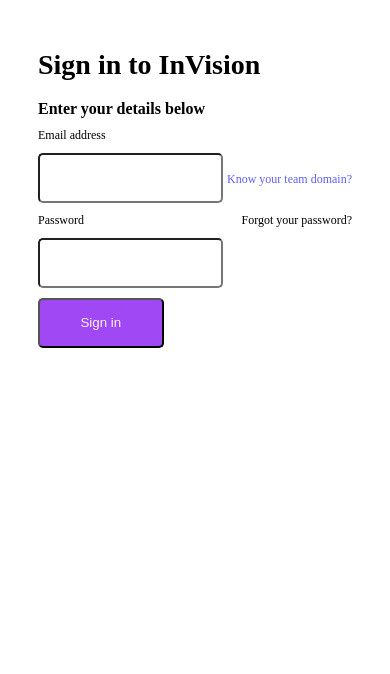
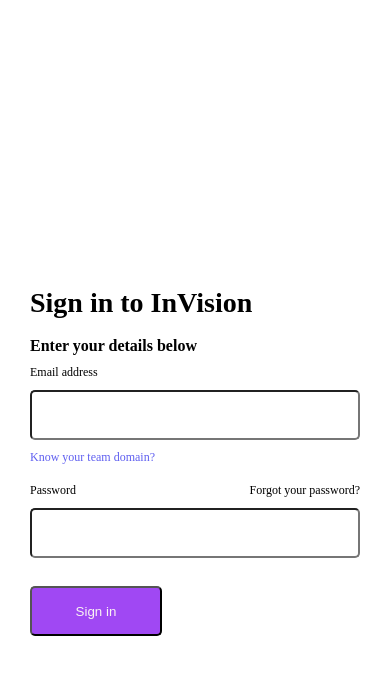
Before and after one commit to scokljat/login-template, a plain HTML site: page index.html in a window 390 px wide. Drawn offline with Linux system fonts and the light colour scheme; a web font is replaced by a local one.

Commit message:
Changes the style for mobile devices

```diff
--- a/style.css
+++ b/style.css
@@ -20,11 +20,19 @@ body {
 }
 .container4 {
   display: flex;
+  min-height: 100vh;
   flex-direction: column;
   justify-content: center;
   margin: 15px;
   align-items: center;
 }
+.container5 {
+  display: flex;
+  flex-direction: column;
+  justify-content: center;
+  width: 100%;
+}
+
 h1 {
   font-size: 28;
 }
```
